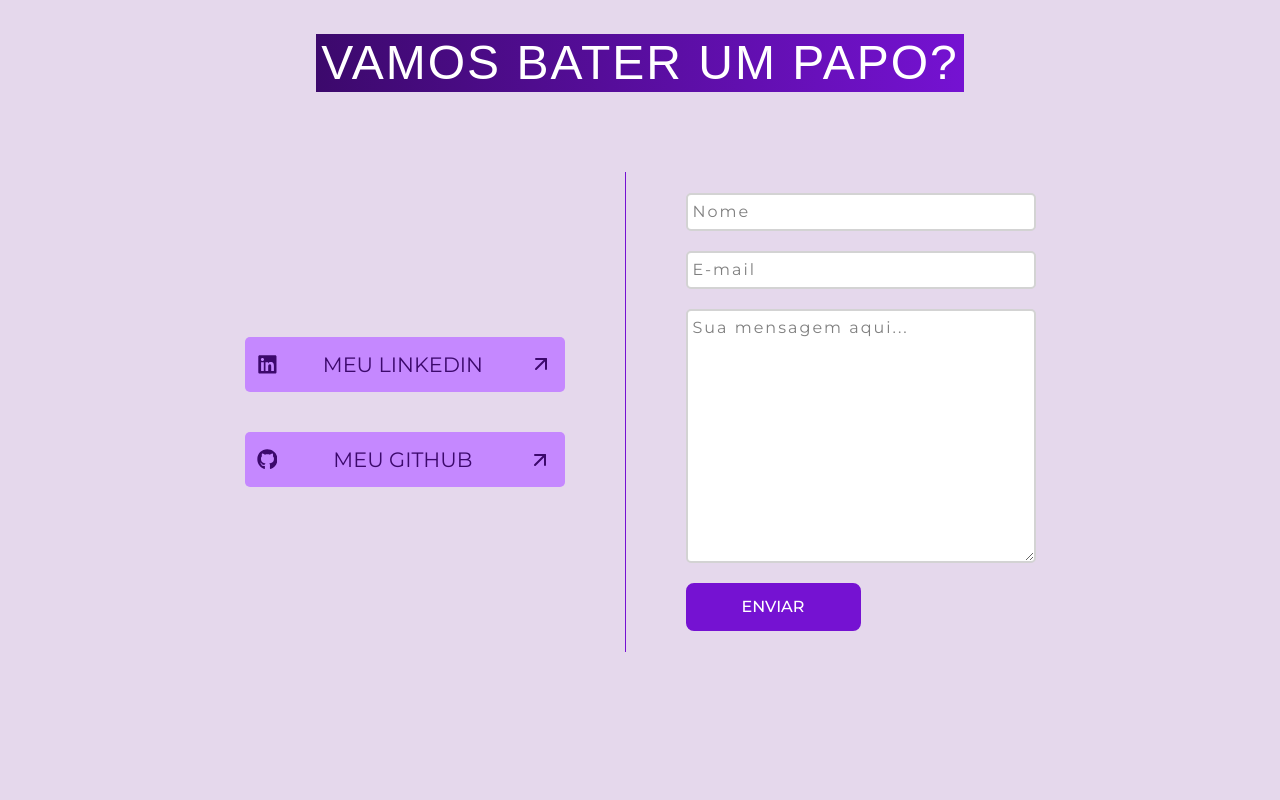
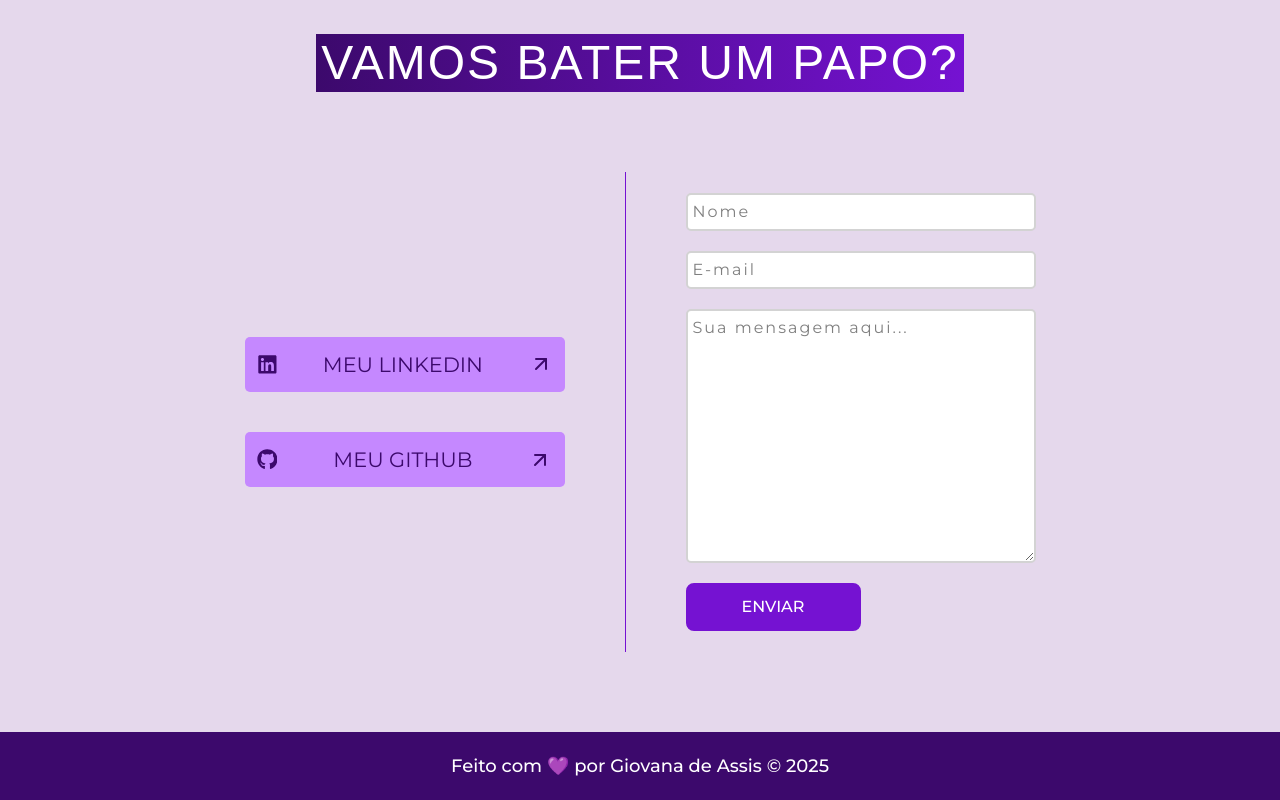
Before and after one commit to giovanaassis/my_portfolio, a React (Vite) app: page / in a window 1280 px wide. Shown: the part 3114-3914 px from the top of the page. Before the commit the page ends 3846 px from the top, so only its background shows below. Built offline with nearby package versions, Linux system fonts and the light colour scheme; a web font is replaced by a local one.

Commit message:
feat: added the footer

```diff
--- a/src/App.tsx
+++ b/src/App.tsx
@@ -4,6 +4,7 @@ import AboutMeSection from "./components/AboutMeSection";
 import ProjectsSection from "./components/ProjectsSection";
 import TechStackSection from "./components/TechStackSection";
 import ContactSection from "./components/ContactSection";
+import Footer from "./components/Footer";
 
 function App() {
   return (
@@ -18,6 +19,7 @@ function App() {
         <TechStackSection />
         <ContactSection />
       </main>
+      <Footer />
     </>
   );
 }
--- /dev/null
+++ b/src/components/Footer.tsx
@@ -0,0 +1,9 @@
+function Footer() {
+  return (
+    <footer className="bg-secondary-purple text-white text-center text-lg p-5 font-medium select-none">
+      <span>Feito com 💜 por Giovana de Assis © 2025</span>
+    </footer>
+  );
+}
+
+export default Footer;
```
